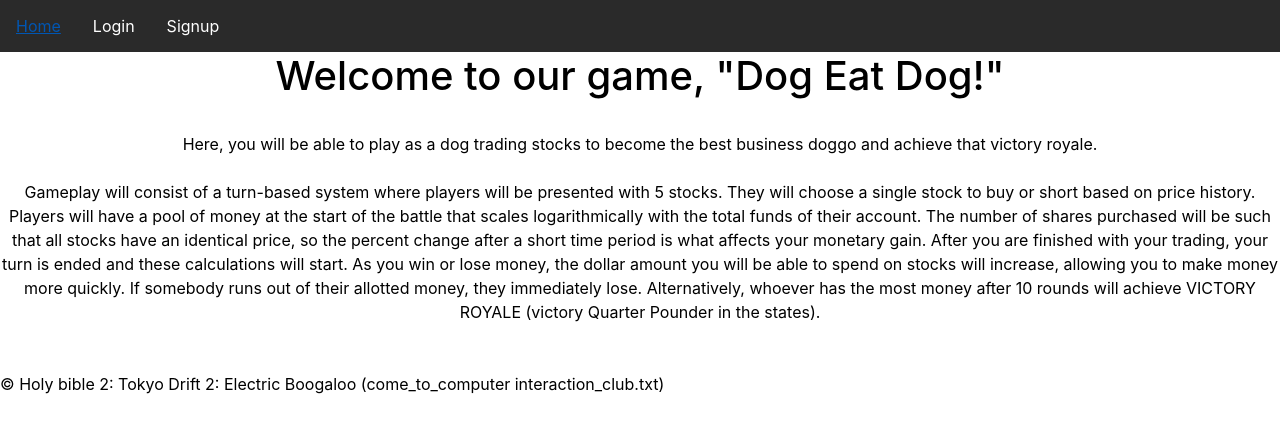
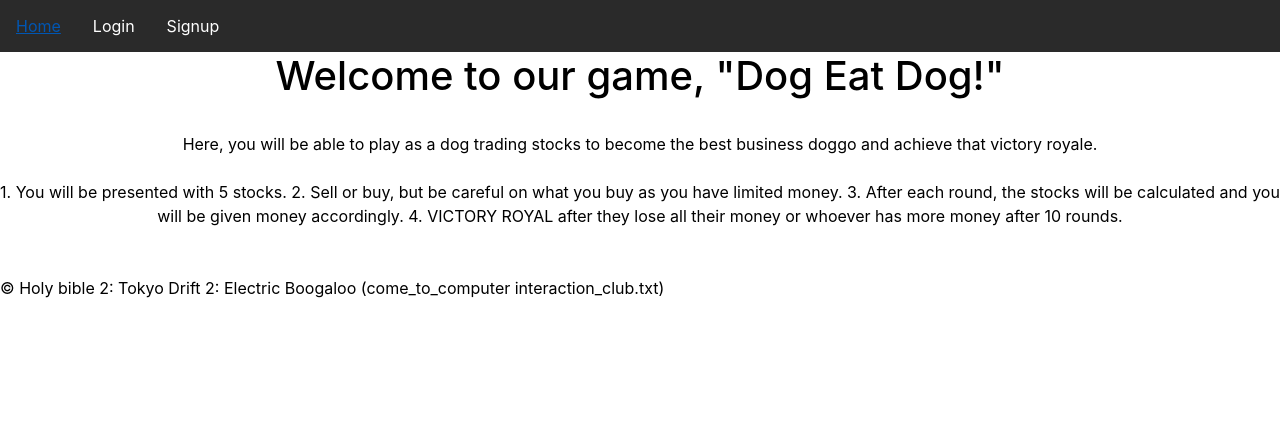
Before and after one commit to Jiajie-Mai/Holy-bible-2-Tokyo-Drift-2-Electric-Boogaloo, a Flask app: page /index in a window 1280 px wide. Shown: the top 433 px of the page. Run offline with Flask 2, Linux system fonts and the light colour scheme; some libraries are stand-ins or nearby versions.

Commit message:
did things

```diff
--- a/templates/home.html
+++ b/templates/home.html
@@ -8,6 +8,9 @@
   Here, you will be able to play as a dog trading stocks to become the best business doggo and achieve that victory royale.
   <br>
   <br>
-  Gameplay will consist of a turn-based system where players will be presented with 5 stocks. They will choose a single stock to buy or short based on price history. Players will have a pool of money at the start of the battle that scales logarithmically with the total funds of their account. The number of shares purchased will be such that all stocks have an identical price, so the percent change after a short time period is what affects your monetary gain. After you are finished with your trading, your turn is ended and these calculations will start. As you win or lose money, the dollar amount you will be able to spend on stocks will increase, allowing you to make money more quickly. If somebody runs out of their allotted money, they immediately lose. Alternatively, whoever has the most money after 10 rounds will achieve VICTORY ROYALE (victory Quarter Pounder in the states).
+  1. You will be presented with 5 stocks.
+  2. Sell or buy, but be careful on what you buy as you have limited money.
+  3. After each round, the stocks will be calculated and you will be given money accordingly.
+  4. VICTORY ROYAL after they lose all their money or whoever has more money after 10 rounds.
 </div>
 {% endblock %}
```
